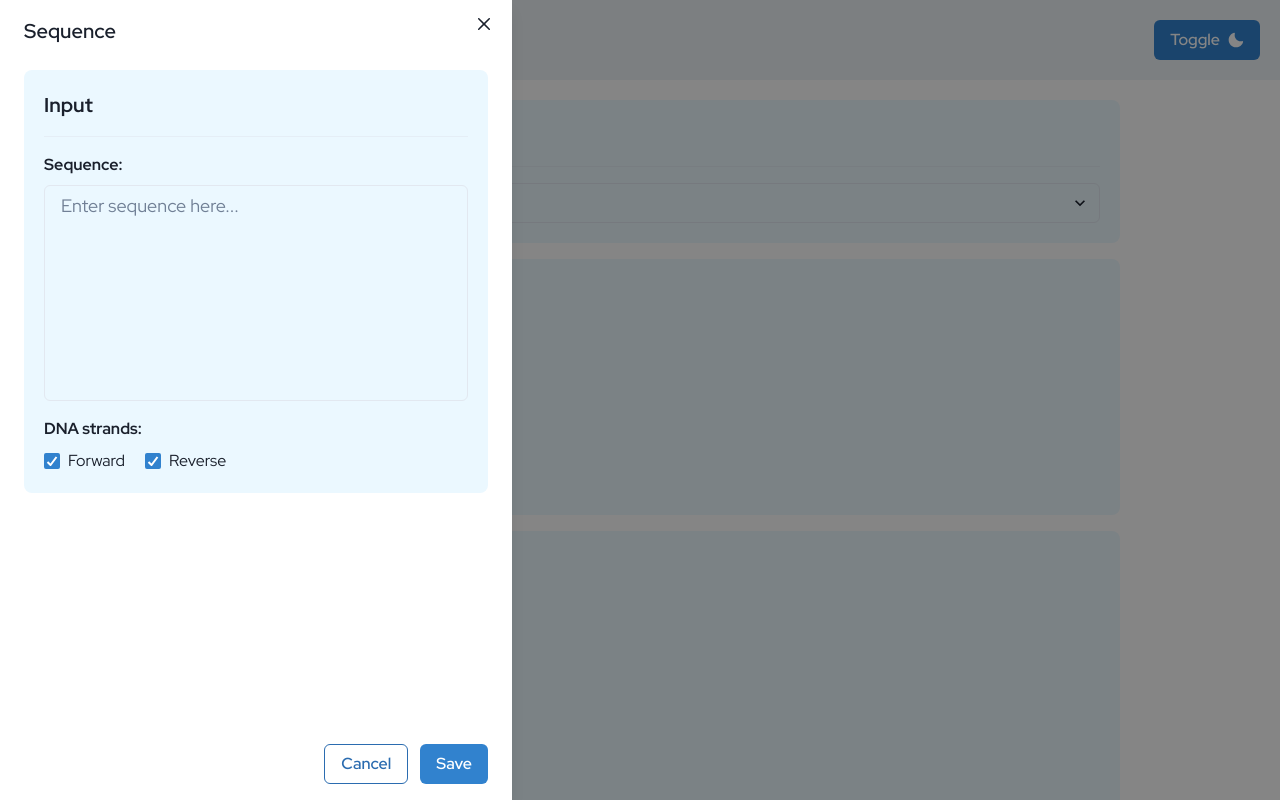
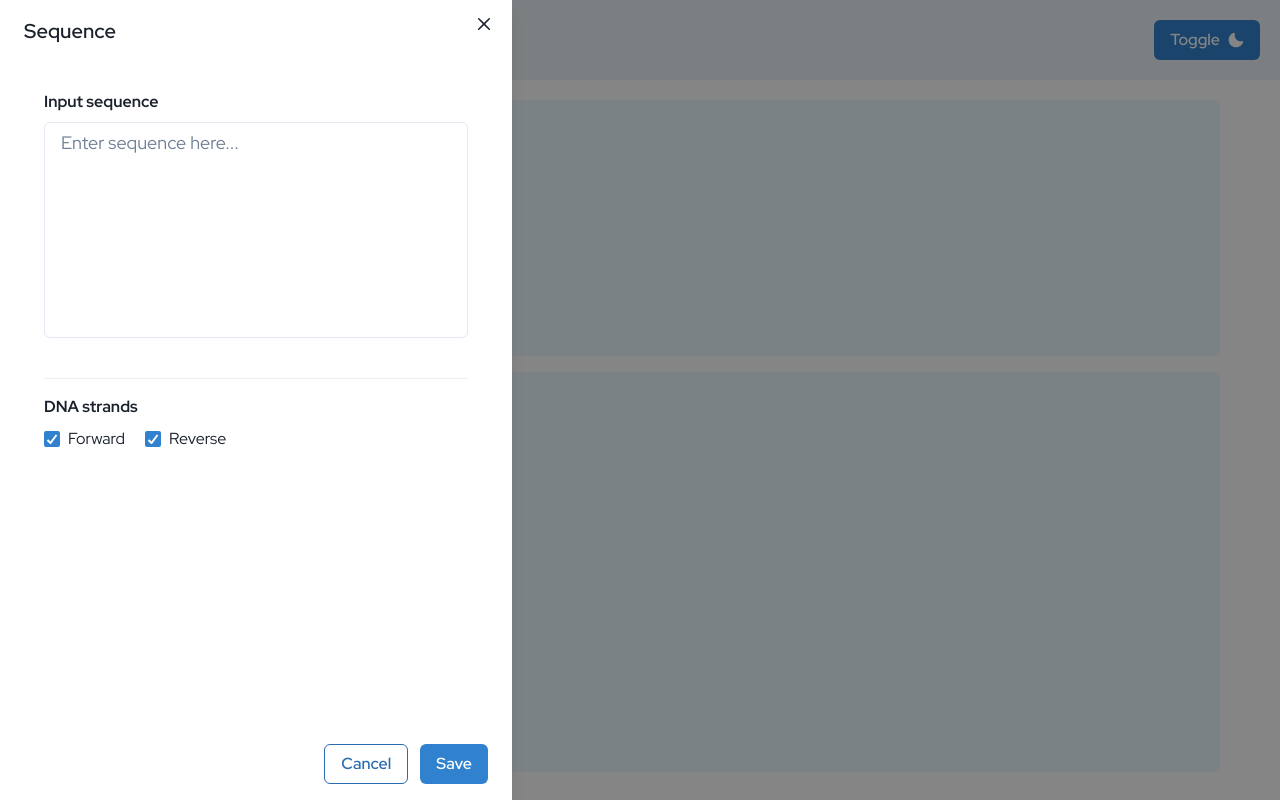
Before and after one commit to MSC-Dolor-Sit-Amet/CARpROT-Viewer, a React (Vite) app: page / in a window 1280 px wide. Both pictures are taken after a click on the button "Sequence". Shown: the top 800 px of the page. Built offline with nearby package versions, Linux system fonts and the light colour scheme; a web font is replaced by a local one.

Commit message:
move protein select to header

```diff
--- a/src/App.tsx
+++ b/src/App.tsx
@@ -3,10 +3,45 @@ import { Navigate, Route, Routes } from 'react-router-dom';
 import { useDisclosure } from '@chakra-ui/react';
 import Header from './components/Header';
 import Home from './views/Home';
+import { sequenceType, directionsType, resultProteinsType, pdbIdType } from './types/InputOutputProps';
+import translate from './utils/translate';
 
 function App() {
   const { isOpen, onOpen, onClose } = useDisclosure();
   const btnRef = React.useRef();
+
+  const [sequence, setSequence] = React.useState<sequenceType>('');
+  const handleSequenceChange = (e: React.ChangeEvent<HTMLTextAreaElement>) => setSequence(e.target.value);
+
+  const [directions, setDirections] = React.useState<directionsType>({ forward: true, reverse: true });
+
+  const [resultProteins, setResultProteins] = React.useState<resultProteinsType>([]);
+
+  const [pdbId, setPdbId] = React.useState<pdbIdType>(null);
+
+  const handleTranslate = () => {
+    const proteins = translate(sequence, directions);
+
+    // update values when fetching ends
+    Promise.all(proteins).then(res => {
+      setResultProteins(
+        res.filter(n => n), // filter out empty elements
+      );
+    });
+  };
+
+  const inputProps = {
+    sequence,
+    handleSequenceChange,
+    directions,
+    setDirections,
+    handleTranslate,
+  };
+
+  const outputProps = {
+    resultProteins,
+    setPdbId,
+  };
 
   const drawerProps = {
     isOpen,
@@ -17,9 +52,9 @@ function App() {
 
   return (
     <>
-      <Header btnRef={btnRef} onOpen={onOpen} />
+      <Header btnRef={btnRef} onOpen={onOpen} resultProteins={resultProteins} setPdbId={setPdbId} />
       <Routes>
-        <Route path="/" element={<Home drawerProps={drawerProps} />} />
+        <Route path="/" element={<Home inputProps={inputProps} outputProps={outputProps} drawerProps={drawerProps} pdbId={pdbId} />} />
         <Route path="*" element={<Navigate to="/" replace />} />
       </Routes>
     </>
--- a/src/components/ChainView.tsx
+++ b/src/components/ChainView.tsx
@@ -15,8 +15,17 @@ function ChainView({ pdbId }: { pdbId: pdbIdType }) {
   }, [pdbId]);
 
   return (
-    <Stack direction="column" spacing={4} padding="5" borderRadius="lg" minHeight="16rem" backgroundColor={colors.panelsColor}>
-      {pdbId ? <div id="pfv" style={{ maxWidth: '10vw' }} /> : null}
+    <Stack
+      direction="column"
+      spacing={4}
+      padding="5"
+      borderRadius="lg"
+      minHeight="16rem"
+      backgroundColor={colors.panelsColor}
+      justifyContent="center"
+      overflowX="auto"
+    >
+      {pdbId ? <div id="pfv" /> : null}
     </Stack>
   );
 }
--- a/src/components/Header.tsx
+++ b/src/components/Header.tsx
@@ -1,12 +1,24 @@
-import { MoonIcon, SunIcon } from '@chakra-ui/icons';
-import { Heading, useColorMode, Button, Flex, Spacer, useColorModeValue } from '@chakra-ui/react';
+import { ChevronDownIcon, MoonIcon, SunIcon } from '@chakra-ui/icons';
+import {
+  Heading,
+  useColorMode,
+  Button,
+  Flex,
+  Spacer,
+  useColorModeValue,
+  Menu,
+  MenuButton,
+  MenuList,
+  MenuOptionGroup,
+  MenuItemOption,
+} from '@chakra-ui/react';
 import React from 'react';
 
-function Header({ btnRef, onOpen }) {
+function Header({ btnRef, onOpen, resultProteins, setPdbId }) {
   const { colorMode, toggleColorMode } = useColorMode();
 
   return (
-    <Flex bgColor={useColorModeValue('gray.100', 'gray.900')} color="white" padding="5" alignItems="center">
+    <Flex bgColor={useColorModeValue('gray.100', 'gray.900')} color="white" padding={5} gap={5} alignItems="center">
       <Button
         onClick={onOpen}
         ref={btnRef}
@@ -18,6 +30,23 @@ function Header({ btnRef, onOpen }) {
       >
         Sequence
       </Button>
+      <Menu>
+        <MenuButton as={Button} rightIcon={<ChevronDownIcon />}>
+          Protein
+        </MenuButton>
+        <MenuList>
+          <MenuOptionGroup
+            type="radio"
+            onChange={val => {
+              setPdbId(val);
+            }}
+          >
+            {resultProteins.map((protein: string) => (
+              <MenuItemOption value={protein}>{protein}</MenuItemOption>
+            ))}
+          </MenuOptionGroup>
+        </MenuList>
+      </Menu>
       <Spacer />
       <Button
         onClick={toggleColorMode}
--- a/src/components/Input.tsx
+++ b/src/components/Input.tsx
@@ -1,19 +1,12 @@
 import React from 'react';
 import { Checkbox, Stack, Text, Textarea, Divider } from '@chakra-ui/react';
 import { InputProps } from '../types/InputOutputProps';
-import { useColorsContext } from '../providers/ColorsContext';
 
 function Input({ sequence, handleSequenceChange, directions, setDirections }: InputProps) {
-  const colors = useColorsContext();
-
   return (
-    <Stack direction="column" spacing={4} padding="5" borderRadius="lg" backgroundColor={colors.panelsColor}>
-      <Text fontSize="xl" as="b">
-        Input
-      </Text>
-      <Divider />
+    <Stack direction="column" spacing={4} padding="5" borderRadius="lg">
       <Stack direction="column" spacing={2}>
-        <Text as="b">Sequence:</Text>
+        <Text as="b">Input sequence</Text>
         <Textarea
           value={sequence}
           onChange={handleSequenceChange}
@@ -24,8 +17,9 @@ function Input({ sequence, handleSequenceChange, directions, setDirections }: In
           resize="none"
         />
       </Stack>
+      <Divider paddingY={3} />
       <Stack direction="column" spacing={2}>
-        <Text as="b">DNA strands:</Text>
+        <Text as="b">DNA strands</Text>
         <Stack spacing={5} direction="row">
           <Checkbox
             value="forward"
--- a/src/components/Output.tsx
+++ /dev/null
@@ -1,33 +0,0 @@
-import React from 'react';
-import { Divider, Select, Stack, Text } from '@chakra-ui/react';
-import { OutputProps } from '../types/InputOutputProps';
-import { useColorsContext } from '../providers/ColorsContext';
-
-function Output({ resultProteins, setPdbId }: OutputProps) {
-  const colors = useColorsContext();
-
-  return (
-    <Stack direction="column" spacing={4} padding="5" borderRadius="lg" backgroundColor={colors.panelsColor}>
-      <Text fontSize="xl" as="b">
-        Output
-      </Text>
-      <Divider />
-      <Select
-        placeholder="Select protein"
-        onChange={e => {
-          const val = e.target.value;
-          if (val === '') return;
-          setPdbId(resultProteins[Number(val)]);
-        }}
-      >
-        {resultProteins.map((resultSequence, index) => (
-          <option key={resultSequence} value={index}>
-            {resultSequence}
-          </option>
-        ))}
-      </Select>
-    </Stack>
-  );
-}
-
-export default Output;
--- a/src/views/Home.tsx
+++ b/src/views/Home.tsx
@@ -1,52 +1,14 @@
 import React from 'react';
-import { Stack, useDisclosure } from '@chakra-ui/react';
-import Input from '../components/Input';
-import Output from '../components/Output';
-import translate from '../utils/translate';
+import { Stack } from '@chakra-ui/react';
 import Viewer from '../components/Viewer';
-import { directionsType, pdbIdType, resultProteinsType, sequenceType } from '../types/InputOutputProps';
 import ChainView from '../components/ChainView';
 import DrawerComponent from '../components/Drawer';
 
-function Home({ drawerProps }) {
-  const [sequence, setSequence] = React.useState<sequenceType>('');
-  const handleSequenceChange = (e: React.ChangeEvent<HTMLTextAreaElement>) => setSequence(e.target.value);
-
-  const [directions, setDirections] = React.useState<directionsType>({ forward: true, reverse: true });
-
-  const [resultProteins, setResultProteins] = React.useState<resultProteinsType>([]);
-
-  const [pdbId, setPdbId] = React.useState<pdbIdType>(null);
-
-  const handleTranslate = () => {
-    const proteins = translate(sequence, directions);
-
-    // update values when fetching ends
-    Promise.all(proteins).then(res => {
-      setResultProteins(
-        res.filter(n => n), // filter out empty elements
-      );
-    });
-  };
-
-  const inputProps = {
-    sequence,
-    handleSequenceChange,
-    directions,
-    setDirections,
-    handleTranslate,
-  };
-
-  const outputProps = {
-    resultProteins,
-    setPdbId,
-  };
-
+function Home({ drawerProps, inputProps, pdbId }) {
   return (
     <>
       <DrawerComponent drawerProps={drawerProps} inputProps={inputProps} />
-      <Stack direction="column" spacing={4} maxWidth="1000" paddingX={5} marginX="auto" marginY={5} borderRadius="lg">
-        <Output {...outputProps} />
+      <Stack direction="column" spacing={4} maxWidth="1200" paddingX={5} marginX="auto" marginY={5} borderRadius="lg">
         <ChainView pdbId={pdbId} />
         <Viewer pdbId={pdbId} />
       </Stack>
```
